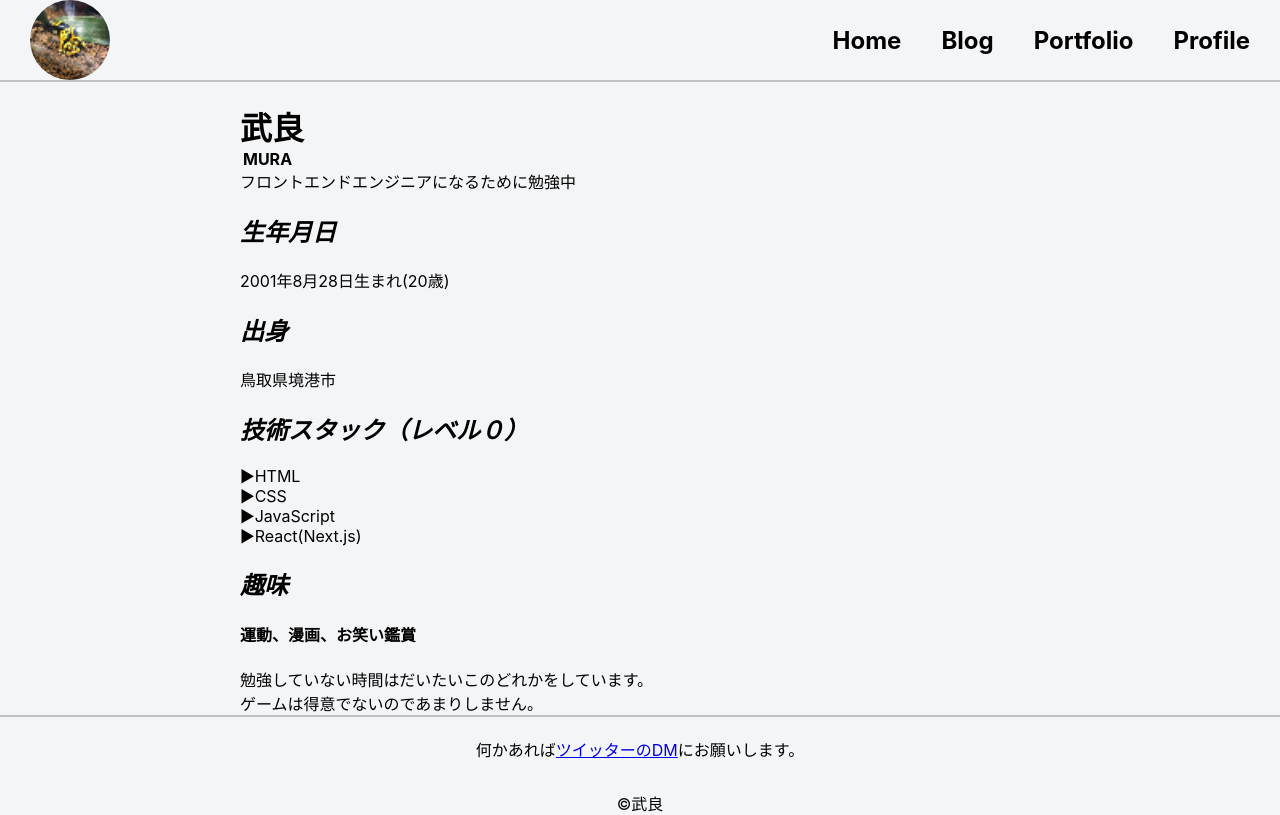
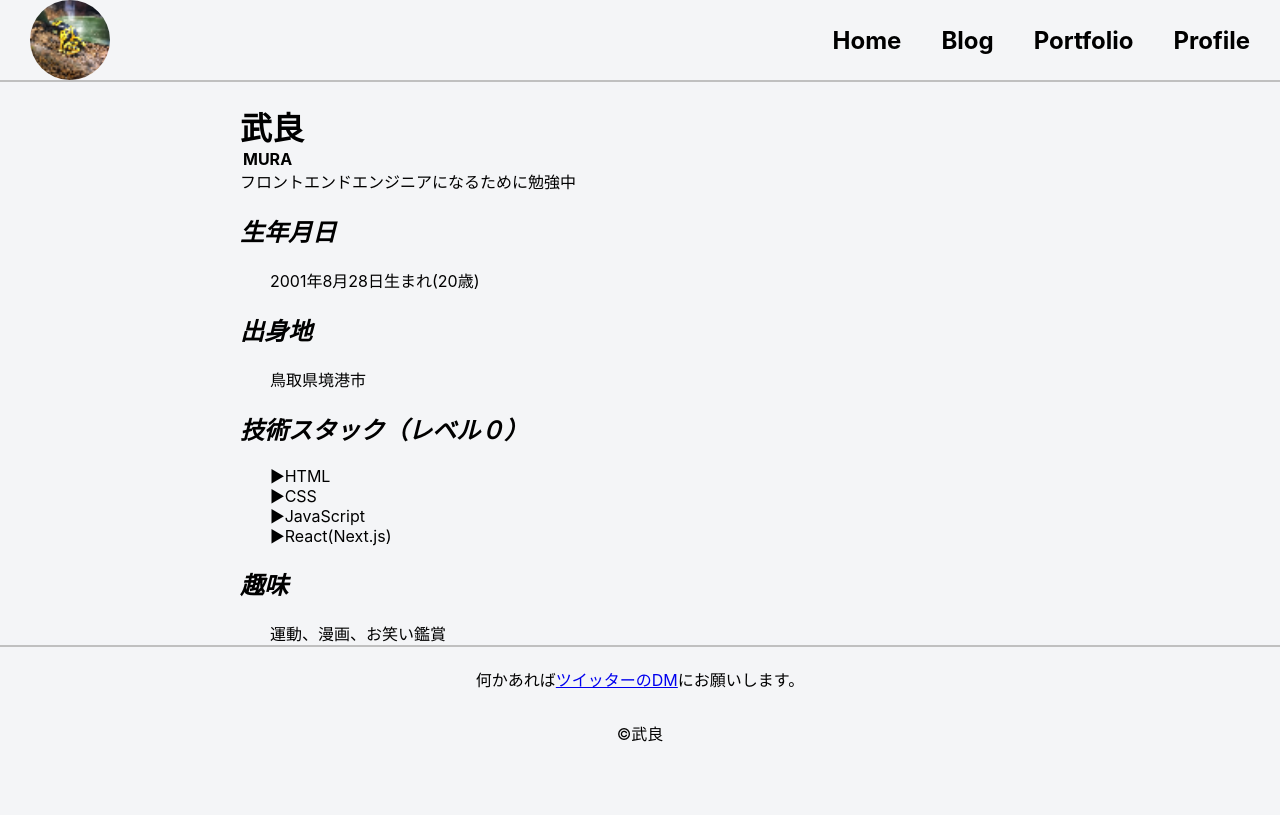
Before and after one commit to mura012/my-blog, a Next.js app: page /profile in a window 1280 px wide. Built offline with nearby package versions, Linux system fonts and the light colour scheme.

Commit message:
プロフィールを追記

```diff
--- a/src/components/profile/Profile.module.css
+++ b/src/components/profile/Profile.module.css
@@ -18,3 +18,6 @@
   font-weight: bold;
   margin-left: 3px;
 }
+.text {
+  margin-left: 30px;
+}
--- a/src/components/profile/index.jsx
+++ b/src/components/profile/index.jsx
@@ -7,23 +7,18 @@ export const MyProfile = () => {
       <p className={classes.alphabet}>MURA</p>
       <p className={classes.job}>フロントエンドエンジニアになるために勉強中</p>
       <h2 className={classes.h2}>生年月日</h2>
-      <p>2001年8月28日生まれ(20歳)</p>
-      <h2 className={classes.h2}>出身</h2>
-      <p>鳥取県境港市</p>
+      <p className={classes.text}>2001年8月28日生まれ(20歳)</p>
+      <h2 className={classes.h2}>出身地</h2>
+      <p className={classes.text}>鳥取県境港市</p>
       <h2 className={classes.h2}>技術スタック（レベル０）</h2>
       <ol className={classes.ol}>
-        <li>▶HTML</li>
-        <li>▶CSS</li>
-        <li>▶JavaScript</li>
-        <li>▶React(Next.js)</li>
+        <li className={classes.text}>▶HTML</li>
+        <li className={classes.text}>▶CSS</li>
+        <li className={classes.text}>▶JavaScript</li>
+        <li className={classes.text}>▶React(Next.js)</li>
       </ol>
       <h2 className={classes.h2}>趣味</h2>
-      <h4>運動、漫画、お笑い鑑賞</h4>
-      <p>
-        勉強していない時間はだいたいこのどれかをしています。
-        <br />
-        ゲームは得意でないのであまりしません。
-      </p>
+      <p className={classes.text}>運動、漫画、お笑い鑑賞</p>
     </div>
   );
 };
```
